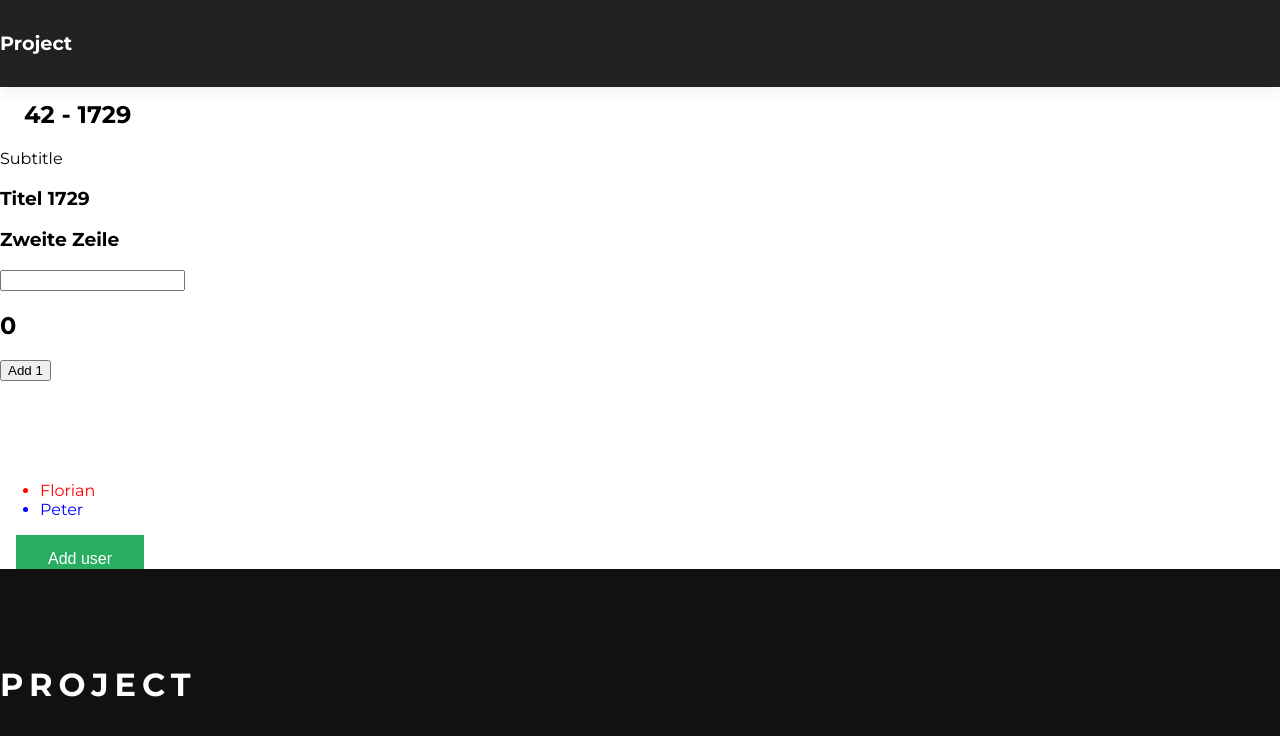
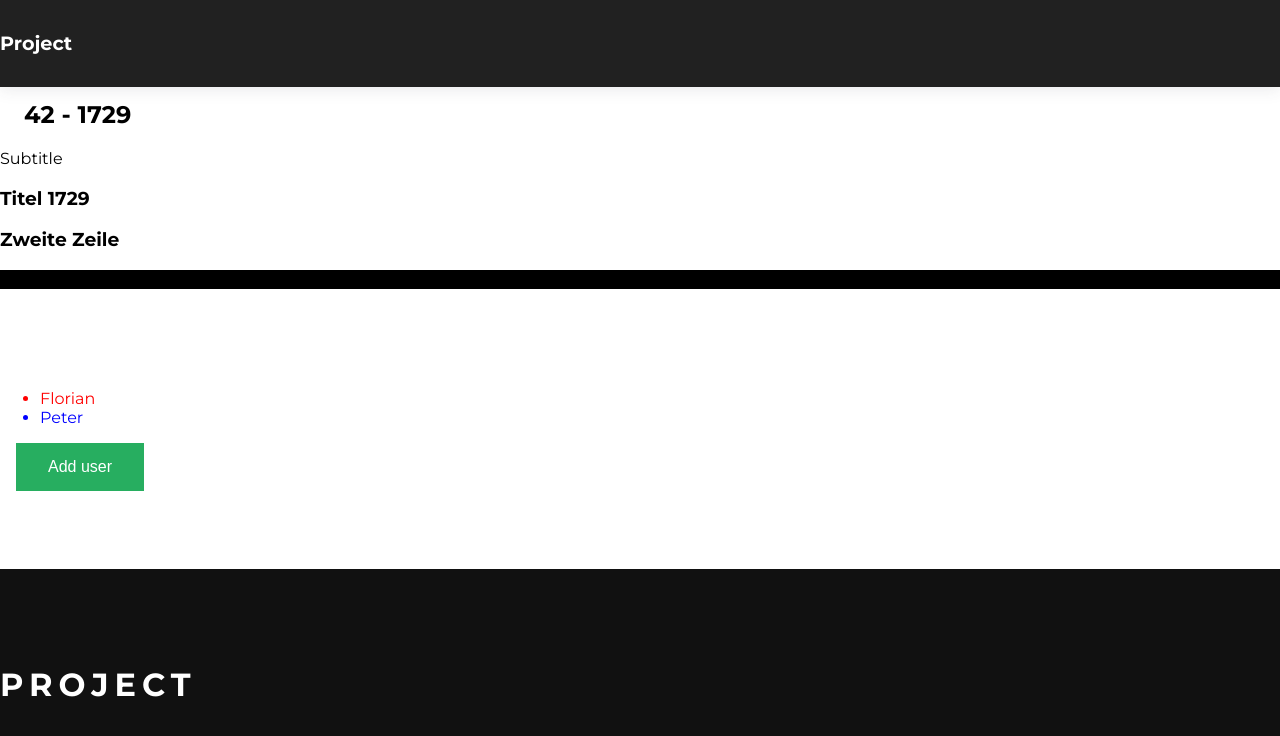
Before and after one commit to daycademy/vue-course, a Vue app: page / in a window 1280 px wide. Shown: the top 736 px of the page. Built offline with nearby package versions, Linux system fonts and the light colour scheme.

Commit message:
initial commit for lesson 22

```diff
--- a/src/main.js
+++ b/src/main.js
@@ -5,6 +5,22 @@ import store from './store';
 
 Vue.config.productionTip = false;
 
+Vue.directive('background', {
+  /* eslint-disable */
+  bind(el, binding, vnode) {
+    const color = binding.value || 'green';
+    el.style.backgroundColor = color;
+  },
+});
+
+Vue.directive('test', {
+  bind(el, binding, vnode) {
+    console.log(binding.expression);
+    console.log(binding.value);
+    console.log(binding.arg);
+  },
+});
+
 new Vue({
   router,
   store,
--- a/src/views/Home.vue
+++ b/src/views/Home.vue
@@ -9,10 +9,7 @@
       </template>
       <p slot="subtitle">Subtitle</p>
     </Map>
-    <input v-model="inputText">
-    <p v-if="showFeedback">Text ist > 5</p>
-    <h2>{{ counter }}</h2>
-    <button @click="counter++">Add 1</button>
+    <p v-background="'#000'" v-test:arg1="1 + 1">Das ist ein Test</p>
     <UserList :users="users"></UserList>
     <AddUserButton @new-user="addUser" />
   </section>
@@ -33,19 +30,8 @@ export default {
     AddUserButton,
     Map,
   },
-  watch: {
-    counter(newVal, oldVal) {
-      console.log(`new: ${newVal}, old: ${oldVal}`);
-    },
-    inputText(newVal) {
-      this.showFeedback = newVal.length > 5;
-    },
-  },
   data() {
     return {
-      showFeedback: false,
-      inputText: '',
-      counter: 0,
       users: [
         { name: 'Florian', age: 21, showAge: false },
         { name: 'Peter', age: 54, showAge: false },
```
